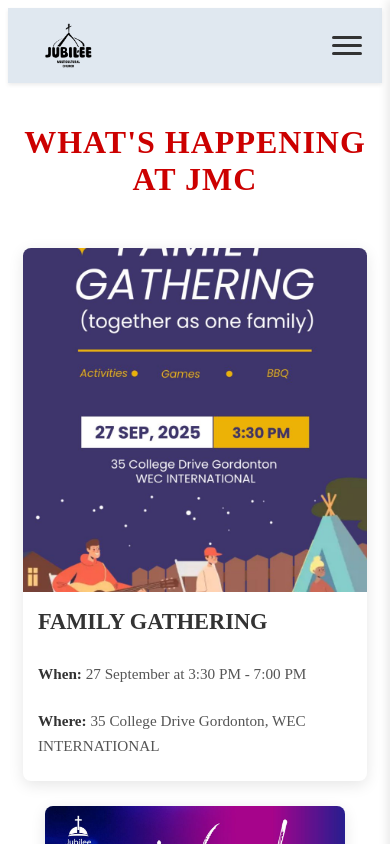
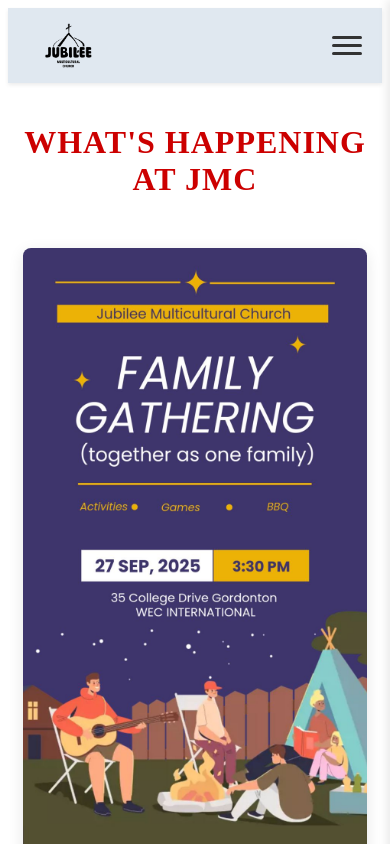
Before and after one commit to albert-newton-liu/jmc, a React (Vite) app: page /events in a window 390 px wide. Shown: the top 844 px of the page. Built offline with nearby package versions, Linux system fonts and the light colour scheme.

Commit message:
add events

```diff
--- a/src/pages/Events/Events.css
+++ b/src/pages/Events/Events.css
@@ -45,22 +45,22 @@
     transform: translateY(-5px); /* Lifts the card slightly on hover */
 }
 
-/* Container for the poster image, used to maintain aspect ratio */
+/* Container for the poster image, used to maintain aspect ratio on desktop */
 .poster-image-container {
     width: 100%; /* Takes full width of its parent card */
-    padding-bottom: 100%; /* Creates a wider aspect ratio for the image (square) */
+    padding-bottom: 100%; /* Creates a square aspect ratio on desktop */
     position: relative; /* Needed for absolute positioning of the image */
     background-color: #f0f0f0; /* Light grey background as a fallback/placeholder */
 }
 
-/* Styling for the actual poster image */
+/* Styling for the actual poster image on desktop */
 .poster-image {
     position: absolute; /* Positions the image relative to its container */
     top: 0;
     left: 0;
     width: 100%; /* Makes image fill the container width */
     height: 100%; /* Makes image fill the container height */
-    object-fit: cover; /* Ensures the image covers the entire area, cropping if necessary, without distortion */
+    object-fit: cover; /* Ensures the image covers the entire area, cropping if necessary */
 }
 
 /* Styling for the event details section within the card */
@@ -149,6 +149,17 @@
         margin: 0 auto; /* Centers individual cards horizontally when stacked */
     }
 
+    /* CRITICAL CHANGE: Override desktop styles for full image display on mobile */
+    .poster-image-container {
+        padding-bottom: 0; /* Remove the square aspect ratio on mobile */
+    }
+
+    .poster-image {
+        position: static; /* Use static positioning to allow natural flow */
+        height: auto; /* Allow image height to adjust based on aspect ratio */
+        object-fit: contain; /* Ensure the entire image is visible without cropping */
+    }
+
     .event-details h3 {
         font-size: 1.4em;
     }
```
